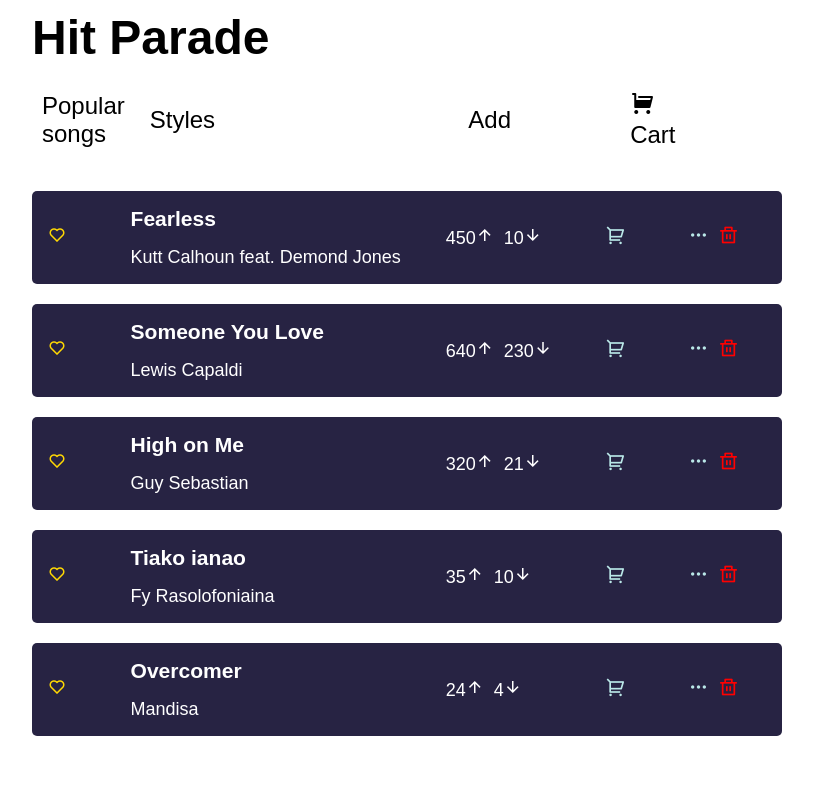
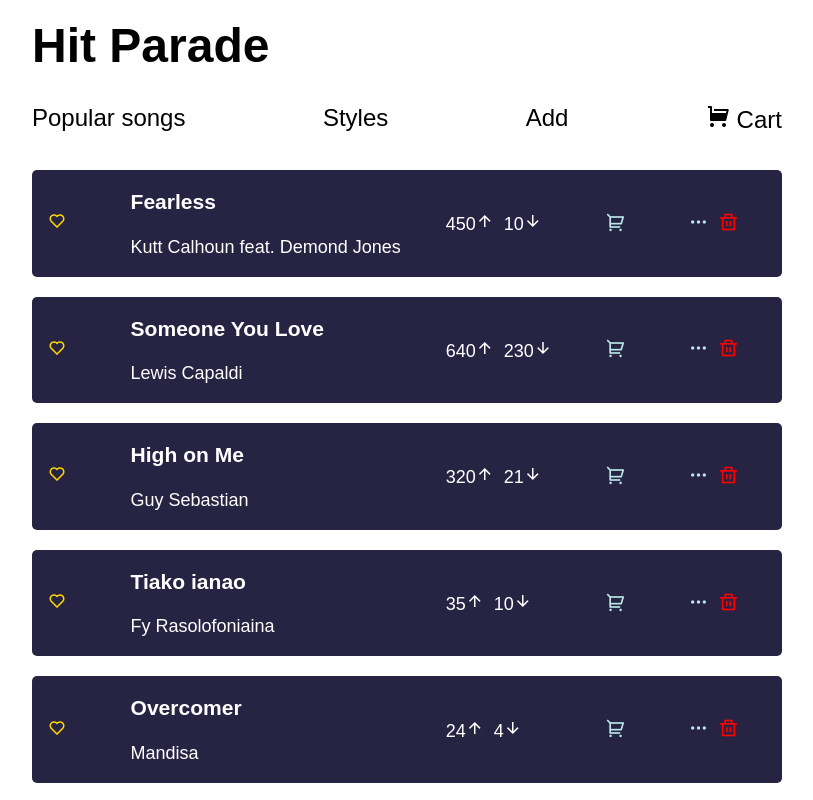
Before and after one commit to vakodrazan/hit-parade-react, a React app: page / in a window 1280 px wide. Shown: the whole page, without its empty margins (233-1046 px from the left). Built offline with nearby package versions, Linux system fonts and the light colour scheme.

Commit message:
Remove some default style for the p

```diff
--- a/Components/Header.js
+++ b/Components/Header.js
@@ -5,7 +5,7 @@ function Header() {
     return (
         <header>
             <h1>Hit Parade</h1>
-            <div className="section-layout">
+            <div className="header">
                 <p><Link to="/">Popular songs </Link></p>
                 <p><Link to="/styles">Styles </Link></p>
                 <p><Link to="/add">Add </Link></p>
--- a/style.css
+++ b/style.css
@@ -2,6 +2,7 @@ body {
     margin: 0;
     font-size: 18px;
     font-family: Arial, Helvetica, sans-serif;
+    line-height: 1.5;
 }
 
 .container {
@@ -10,7 +11,6 @@ body {
 
 p {
     margin: 0;
-    padding: 10px;
 }
 
 header {
@@ -71,6 +71,19 @@ button:hover {
     }
 }
 
+.header {
+    display: flex;
+    flex-direction: row;
+    justify-content: space-between;
+    align-items: center;
+    gap: 10px;
+}
+
+header p {
+    padding: 0;
+    max-width: 25%;
+}
+
 article.songs {
     display: grid;
     gap: 20px;
@@ -84,10 +97,6 @@ article.songs {
 
     /* Jump to next line everytime, there is a new line</p></div><br></br><div><p> */
     white-space: pre-line;
-}
-
-.song-list p {
-    padding: 1px;
 }
 
 i {
```
Also changed, not shown: 4 other files.
